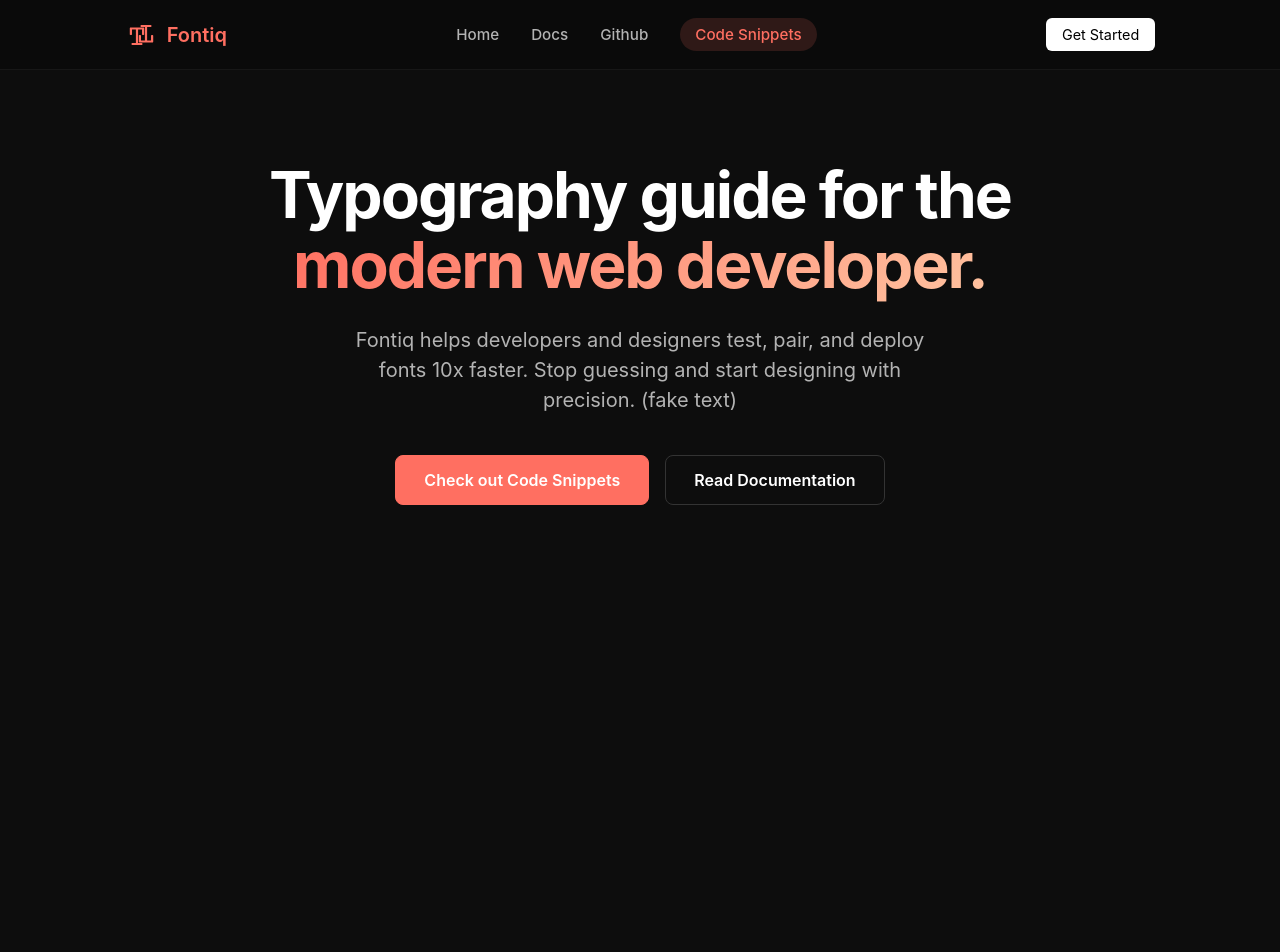
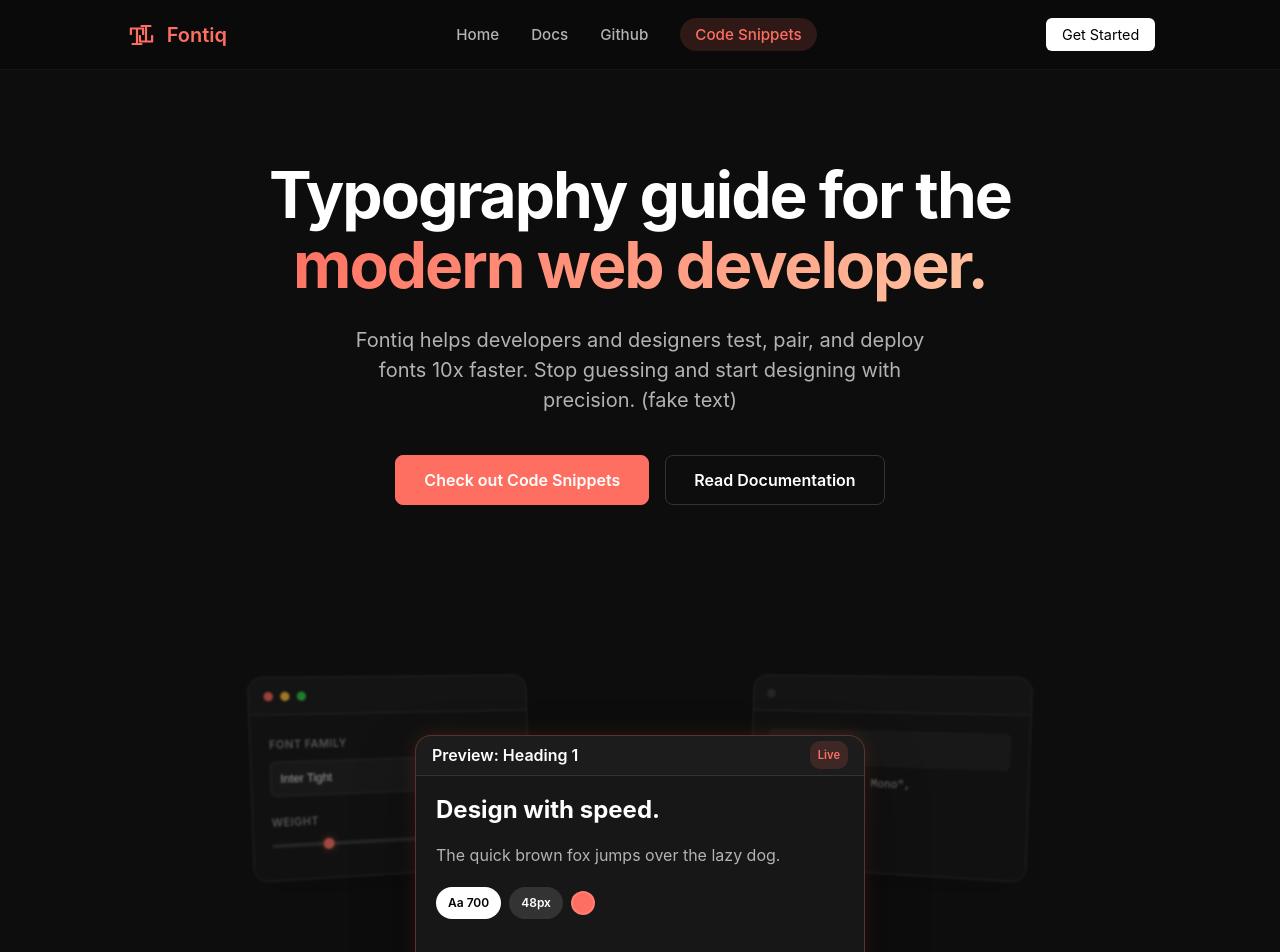
Before and after one commit to Johnson-Berisha/typography, a Next.js app: page /homepage-comingsoon in a window 1280 px wide. Shown: the top 952 px of the page. Before the commit the page ends 800 px from the top, so only its background shows below. Built offline with nearby package versions, Linux system fonts and the light colour scheme; no server answers.

Commit message:
visuals done

```diff
--- a/src/app/homepage-comingsoon/page.js
+++ b/src/app/homepage-comingsoon/page.js
@@ -59,7 +59,65 @@
                     </div>
                 </div>
             </header>
+            <div className="hero-cards-container">
 
-        </div>
+                <div className="visual-card card-side card-left">
+                    <div className="card-header">
+                        <div className="window-controls">
+                            <div className="dot bg-red"></div>
+                            <div className="dot bg-yellow"></div>
+                            <div className="dot bg-green"></div>
+                        </div>
+                    </div>
+                    <div className="card-body minimal-ui">
+                        <div className="ui-group">
+                            <span className="ui-label">Font Family</span>
+                            <div className="ui-input">Inter Tight</div>
+                        </div>
+
+                        <div className="ui-group">
+                            <span className="ui-label">Weight</span>
+                            <div className="ui-slider-track">
+                                <div className="ui-slider-thumb"></div>
+                            </div>
+                        </div>
+                    </div>
+                </div>
+
+                 <div className="visual-card card-side card-right">
+                    <div className="card-header">
+                        <div className="dot bg-muted"></div>
+                    </div>
+                    <div className="card-body minimal-ui">
+                        <div className="ui-block">JSON Output</div>
+                        <div className="ui-code">
+                            <span style={{ color: "var(--primary)" }}>"font"</span>: "Roboto Mono",<br />
+                            <span style={{ color: "var(--primary)" }}>"weight"</span>: 500
+                        </div>
+                    </div>
+                </div>
+
+                <div className="visual-card card-main">
+                    <div className="card-header">
+                        <span>Preview: Heading 1</span>
+                        <span className="badge-sm">Live</span>
+                    </div>
+                    <div className="card-body main-preview">
+                        <h3>Design with speed.</h3>
+                        <p>The quick brown fox jumps over the lazy dog.</p>
+
+                        <div className="ui-controls-row">
+                            <div className="ui-pill active">Aa 700</div>
+                            <div className="ui-pill">48px</div>
+                            <div className="ui-pill color-pill"></div>
+                        </div>
+                    </div>
+                </div>
+
+            </div>
+            <h1>fake content</h1>
+            <p>Lorem ipsum dolor sit amet consectetur adipisicing elit. Rerum maxime quia autem ut sapiente atque iure sunt ducimus incidunt, consectetur aliquid beatae. Optio suscipit voluptates, ex vitae at odio corporis. Lorem ipsum dolor sit amet consectetur adipisicing elit. Voluptatibus sint quae consequatur ab! Facere, tenetur! Doloribus voluptatem dignissimos odit nobis quo numquam nihil explicabo suscipit neque autem sed ipsa molestiae ut, laudantium obcaecati, reiciendis accusamus quae voluptas itaque iusto veritatis nisi. Illum quod eveniet praesentium, et doloribus laborum. Quas quos vel neque? Enim illo, sunt error, non quod ad placeat doloremque accusantium qui quaerat cupiditate officiis impedit esse aut quos mollitia iusto dolores inventore natus fugit ipsum. Dolores tempora eligendi laborum ut eius ipsam, voluptatem excepturi aliquam rerum, ipsa dolor cumque eos sed odit! Tenetur repudiandae beatae nemo tempora magni?</p>
+            </div>
+
     );
 }
--- a/src/app/homepage-comingsoon/styles.css
+++ b/src/app/homepage-comingsoon/styles.css
@@ -155,3 +155,229 @@
     gap: 16px;
     margin-bottom: 80px;
 }
+
+/* visualss */
+
+.hero-cards-container {
+    position: relative;
+    width: 100%;
+    max-width: 900px;
+    height: 350px; /* Fixed height to contain the absolute elements */
+    margin: 0 auto;
+    /* outline: 1px dashed red; */
+}
+
+/* Base styles for all 3 cards */
+.visual-card {
+    position: absolute;
+    border-radius: 16px;
+    border: 1px solid #333333;
+    box-shadow: 0 20px 40px rgba(0,0,0,0.2);
+    overflow: hidden;
+    transition: all 0.5s cubic-bezier(0.25, 0.8, 0.25, 1);
+    text-align: left;
+}
+
+/* Styles for the two background cards */
+.card-side {
+    width: 320px;
+    height: 220px;
+    background: #121212;
+    top: 0; /* Higher up vertically */
+    z-index: 1; /* Behind main card */
+    opacity: 0.6; /* Faded */
+    filter: blur(1px); /* Subtle blur for depth */
+}
+
+.card-left {
+    left: 5%;
+    /* Slight tilt and pushed back */
+    transform: perspective(1000px) rotateY(15deg) rotateZ(-2deg) scale(0.9);
+}
+
+.card-right {
+    right: 5%;
+    /* Slight tilt opposite way and pushed back */
+    transform: perspective(1000px) rotateY(-15deg) rotateZ(2deg) scale(0.9);
+}
+
+/* Styles for the Main front card */
+.card-main {
+    width: 450px;
+    height: 280px;
+    background: #171717;
+    z-index: 10; /* In front */
+    /* Centered horizontally */
+    left: 50%;
+    transform: translateX(-50%);
+    bottom: 0; /* Lower down vertically */
+    border-color: rgba(255, 111, 97, 0.3); /* Subtle accent border */
+    box-shadow: 0 30px 60px rgba(0,0,0,0.4), 0 0 20px rgba(255, 111, 97, 0.15); /* Stronger shadow + glow */
+}
+
+/* Hover effect: bring side cards forward slightly */
+.hero-cards-container:hover .card-side {
+    opacity: 0.8;
+    filter: blur(0);
+    transform: perspective(1000px) rotateY(0) rotateZ(0) scale(0.95);
+    top: 20px; /* Move down slightly on hover */
+}
+.hero-cards-container:hover .card-main {
+    transform: translateX(-50%) translateY(-10px); /* Lift main card */
+}
+
+
+
+.card-header {
+    padding: 12px 16px;
+    border-bottom: 1px solid #333333;
+    display: flex;
+    align-items: center;
+    justify-content: space-between;
+    height: 40px; /* Enforce height */
+    background: rgba(255,255,255,0.02);
+}
+.card-header span {font-weight: 600;}
+
+/* Fix for the dots alignment */
+.window-controls {
+    display: flex;
+    gap: 8px; /* Space between dots */
+    align-items: center;
+}
+
+.dot {
+    width: 10px;
+    height: 10px;
+    border-radius: 50%;
+    display: block;
+}
+
+.bg-red { background: #ff5f56; }
+.bg-yellow { background: #ffbd2e; }
+.bg-green { background: #27c93f; }
+.bg-muted { background: #333333; }
+
+.card-body {
+    padding: 20px;
+    display: flex;
+    flex-direction: column;
+}
+.card-body h3 {font-weight: 700; font-size: 1.5rem;}
+
+.card-body p {color: var(--gray70); margin-top: 10px;}
+/* Fix for Broken Text (Left Card) */
+.minimal-ui {
+    font-size: 0.8rem;
+    color: var(--gray70);
+}
+
+.ui-group {
+    margin-bottom: 16px;
+    display: flex;
+    flex-direction: column;
+    gap: 6px;
+}
+
+.ui-label {
+    font-size: 0.75rem;
+    font-weight: 600;
+    opacity: 0.7;
+    text-transform: uppercase;
+    letter-spacing: 0.5px;
+}
+
+.ui-input {
+    background: rgba(255,255,255,0.05);
+    border: 1px solid #333333;
+    padding: 6px 10px;
+    border-radius: 6px;
+    color: white;
+    font-family: sans-serif;
+}
+
+/* Slider Styles */
+.ui-slider-track {
+    height: 4px;
+    background: #333333;
+    border-radius: 4px;
+    position: relative;
+    margin-top: 5px;
+    width: 100%;
+}
+
+.ui-slider-thumb {
+    position: absolute;
+    left: 20%;
+    top: -4px;
+    width: 12px;
+    height: 12px;
+    background: var(--primary);
+    border-radius: 50%;
+    box-shadow: 0 0 10px rgba(255, 111, 97, 0.5);
+}
+
+/* Right Card Specifics */
+.ui-block {
+    background: rgba(255,255,255,0.05);
+    padding: 8px;
+    border-radius: 6px;
+    font-size: 0.75rem;
+    margin-bottom: 10px;
+    font-weight: 600;
+    text-transform: uppercase;
+    letter-spacing: 1px;
+}
+
+.ui-code {
+    font-family: 'Courier New', Courier, monospace;
+    font-size: 0.8rem;
+    color: var(--gray70);
+    line-height: 1.5;
+}
+
+/* Main Card (Center) Specifics */
+.badge-sm {
+    background: rgba(255, 111, 97, 0.15);
+    color: var(--primary);
+    font-size: 0.7rem;
+    padding: 2px 8px;
+    border-radius: 10px;
+    font-weight: 600;
+}
+
+.main-preview h3 {
+    margin-bottom: 8px;
+    line-height: 1.2;
+}
+
+.ui-controls-row {
+    display: flex;
+    gap: 8px;
+    align-items: center;
+    margin-top: auto; /* Push to bottom if flex container has height */
+    padding-top: 20px;
+}
+
+.ui-pill {
+    background: #333333;
+    padding: 4px 12px;
+    border-radius: 20px;
+    font-size: 0.75rem;
+    font-weight: 600;
+    display: flex;
+    align-items: center;
+}
+
+.ui-pill.active {
+    background: white;
+    color: black;
+}
+
+.color-pill {
+    width: 24px;
+    height: 24px;
+    padding: 0;
+    background: var(--primary);
+    border: 2px solid rgba(255,255,255,0.1);
+}
```
